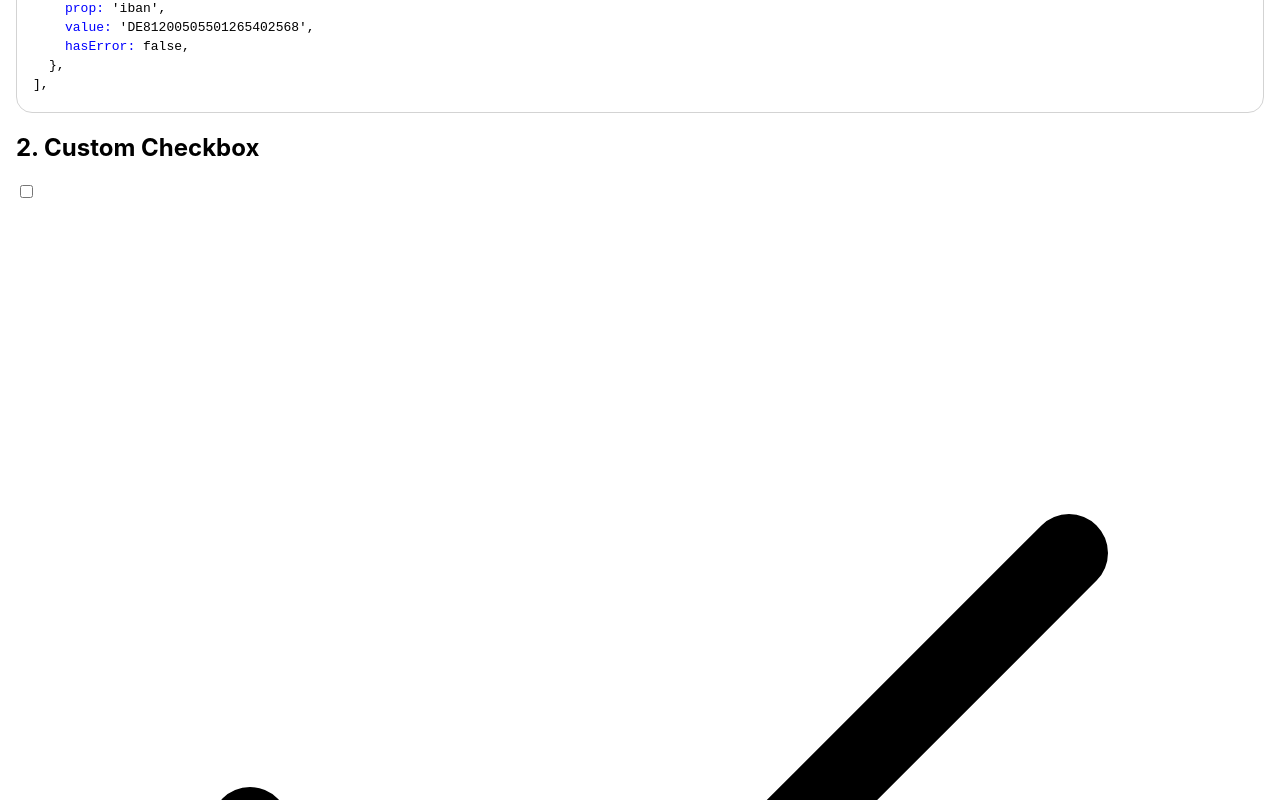
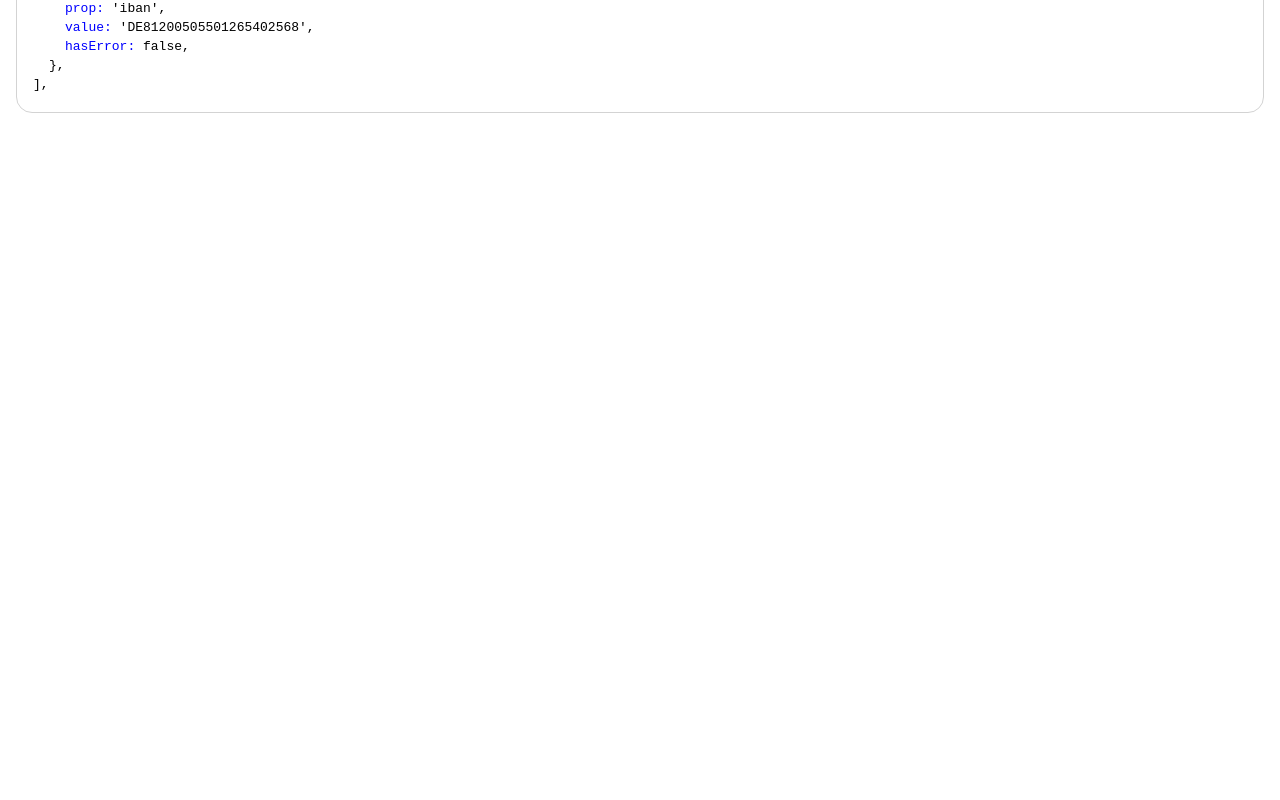
Before and after one commit to JoaoTeixeira13/hey-json-explorer, a React (Create React App) app: page / in a window 1280 px wide. Shown: the part 500-1300 px from the top of the page. After the commit the page ends 800 px from the top, so only its background shows below. Built offline with nearby package versions, Linux system fonts and the light colour scheme.

Commit message:
remove checkboxes from repository

```diff
--- a/src/App.tsx
+++ b/src/App.tsx
@@ -1,5 +1,5 @@
 import "./App.css";
-import { CustomCheckboxChallenge } from "./custom-checkbox-challenge/components/custom-checkbox-challenge";
+
 import { JsonChallenge } from "./json-challenge/components/json-challenge";
 
 function App() {
@@ -7,8 +7,6 @@ function App() {
         <>
             <h2>1. Json Explorer</h2>
             <JsonChallenge />
-            <h2>2. Custom Checkbox</h2>
-            <CustomCheckboxChallenge />
         </>
     );
 }
--- a/src/custom-checkbox-challenge/components/checkmark.tsx
+++ /dev/null
@@ -1,15 +0,0 @@
-export const Checkmark = () => {
-    return (
-        <svg xmlns="http://www.w3.org/2000/svg" viewBox="0 0 256 256">
-            <rect width="256" height="256" fill="none"></rect>
-            <polyline
-                points="216 72.005 104 184 48 128.005"
-                fill="none"
-                stroke="currentColor"
-                strokeLinecap="round"
-                strokeLinejoin="round"
-                strokeWidth="16"
-            ></polyline>
-        </svg>
-    );
-};
--- a/src/custom-checkbox-challenge/components/custom-checkbox-challenge.tsx
+++ /dev/null
@@ -1,15 +0,0 @@
-import { Checkmark } from "./checkmark";
-
-export const CustomCheckboxChallenge = () => {
-    return (
-        <>
-            <input
-                type="checkbox"
-                onChange={() => {
-                    console.log("checking box");
-                }}
-            />
-            <Checkmark />
-        </>
-    );
-};
--- a/src/json-challenge/utils/read-json-properties.ts
+++ b/src/json-challenge/utils/read-json-properties.ts
@@ -1,9 +1,10 @@
 //solution based on https://stackoverflow.com/questions/55119963/why-can-i-access-object-property-with-an-array
 
 import { KeyValuePair } from "../components/json-explorer";
+import { undefinedDisplay } from "../constants";
 
 export const readJsonProperties = (json: KeyValuePair, string: string) => {
-    let returnValue = "undefined";
+    let returnValue = undefinedDisplay;
     let jsonCopy = { ...json };
 
     string = string.replace(/\[(\w+)\]/g, ".$1"); // convert indexes to properties
```
Also changed, not shown: 1 other file (tests, documents, lock files or other folders).
